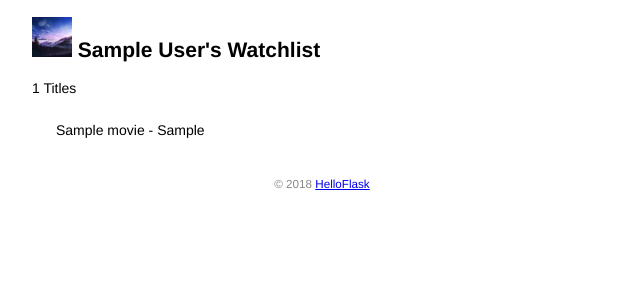
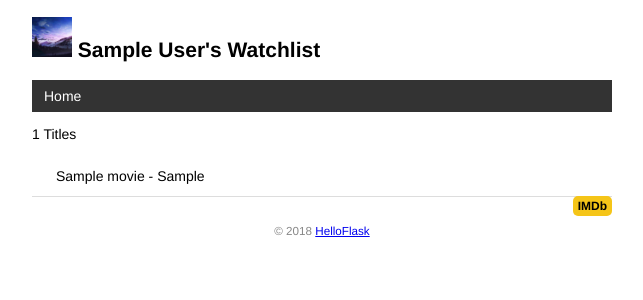
Before and after one commit to alcedoM/flaskstudy, a Flask app: page / in a window 1280 px wide. Shown: the top 300 px of the page, without its empty margins (318-961 px from the left). Run offline with Flask 2, Linux system fonts and the light colour scheme; tables that the repository leaves empty hold one stand-in row (values such as "Sample post").

Commit message:
Add base template

```diff
--- a/app.py
+++ b/app.py
@@ -3,9 +3,33 @@ from flask_sqlalchemy import SQLAlchemy
 import os
 
 app = Flask(__name__)
+
+#flask 页面
+#上下文处理
+@app.context_processor
+def inject_user():
+    user = User.query.first()
+    return dict(user = user)
+
+# 主页面
+@app.route('/')
+def index():
+    movies = Movie.query.all()
+    return render_template('index.html', movies=movies)
+
+@app.route('/user/<name>')
+def user_page(name):
+    return 'User: %s' % name
+
+# 错误页面装饰
+@app.errorhandler(404)
+def page_not_find(e):
+    user = User.query.first()
+    return render_template('404.html'), 404
+
+# 数据库主体
 db = SQLAlchemy(app)
 app.config['SQLALCHEMY_DATABASE_URI']= 'sqlite:///' + os.path.join(app.root_path, 'data.db')
-
 class User(db.Model):
     id = db.Column(db.Integer, primary_key=True)
     name = db.Column(db.String(20))
@@ -24,28 +48,3 @@ def initdb(drop):
         db.drop_all()
     db.create_all()
     click.echo('Initialized database.')
-
-#flask 页面
-@app.route('/')
-def index():
-    user = User.query.first()
-    movie = Movie.query.all()
-
-    name = 'Grey Li'
-    movies = [
-        {'title': 'My Neighbor Totoro', 'year': '1988'},
-        {'title': 'Dead Poets Society', 'year': '1989'},
-        {'title': 'A Perfect World', 'year': '1993'},
-        {'title': 'Leon', 'year': '1994'},
-        {'title': 'Mahjong', 'year': '1996'},
-        {'title': 'Swallowtail Butterfly', 'year': '1996'},
-        {'title': 'King of Comedy', 'year': '1999'},
-        {'title': 'Devils on the Doorstep', 'year': '1999'},
-        {'title': 'WALL-E', 'year': '2008'},
-        {'title': 'The Pork of Music', 'year': '2012'},
-     ]
-    return render_template('index.html', name=user.name, movies=movie)
-
-@app.route('/user/<name>')
-def user_page(name):
-    return 'User: %s' % name
--- a/static/style.css
+++ b/static/style.css
@@ -39,3 +39,37 @@ display: block;
 margin: 0 auto;
 height: 100px;
 }
+
+nav ul {
+list-style-type: none;
+margin: 0;
+padding: 0;
+overflow: hidden;
+background-color: #333;
+}
+nav li {
+float: left;
+}
+nav li a {
+display: block;
+color: white;
+text-align: center;
+padding: 8px 12px;
+text-decoration: none;
+}
+nav li a:hover {
+background-color: #111;
+}
+
+.float-right {
+float: right;
+}
+.imdb {
+font-size: 12px;
+font-weight: bold;
+color: black;
+text-decoration: none;
+background: #F5C518;
+border-radius: 5px;
+padding: 3px 5px;
+}
--- /dev/null
+++ b/templates/base.html
@@ -0,0 +1,27 @@
+<!DOCTYPE html>
+<html lang="en">
+<head>
+{% block head %}
+	<meta charset="utf-8">
+	<meta name="viewport" content="width=device-width, initial-scale=1.0">
+	<title>{{ user.name }}'s Watchlist</title>
+	<link rel="icon" href="{{ url_for('static', filename='favicon.ico') }}">
+	<link rel="stylesheet" href="{{ url_for('static', filename='style.css') }}" type="text/css">
+{% endblock %}
+</head>
+<body>
+	<h2>
+		<img alt="Avatar" class="avatar" src="{{ url_for('static', filename='images/head.jpg') }}">
+		{{ user.name }}'s Watchlist
+	</h2>
+	<nav>
+		<ul>
+			<li><a href="{{ url_for('index') }}">Home</a></li>
+		</ul>
+	</nav>
+	{% block content %}{% endblock %}
+	<footer>
+		<small>&copy; 2018 <a href="http://helloflask.com/tutorial">HelloFlask</a></small>
+	</footer>
+</body>
+</html>
--- a/templates/index.html
+++ b/templates/index.html
@@ -1,24 +1,13 @@
-<!DOCTYPE html>
-<html lang="en">
-<head>
-	<meta charset="utf-8">
-	<title>{{ name }}'s Watchlist</title>
-	<link rel='stylesheet' href="{{url_for('static',filename='style.css')}}" type="text/css">
-	<link rel='icon' href="{{url_for('static',filename='images/head.jpg')}}">
-</head>
-<body>
-	<h2>
-		<img alt="Avatar" class="avatar" src="{{ url_for('static', filename='images/head.jpg') }}">
-		{{ name }}'s Watchlist
-	</h2>
+{% extends 'base.html' %}
+
+{% block content %}
 	<p>{{ movies|length }} Titles</p>
 	<ul class="movie-list">
 	{% for movie in movies %}
 		<li>{{ movie.title }} - {{ movie.year }}</li>
+		<span class="float-right">
+			<a class="imdb" href="https://www.imdb.com/find?q={{movie.title }}" target="_blank" title="Find this movie on IMDb">IMDb</a>
+		</span>
 	{% endfor %}
 	</ul>
-	<footer>
-		<small>&copy; 2018 <a href="http://helloflask.com/tutorial">HelloFlask</a></small>
-	</footer>
-</body>
-</html>
+{% endblock %}
```
Also changed, not shown: a.py (deleted, +0 -9 lines), templates/404.html (added, +12 -0 lines).
